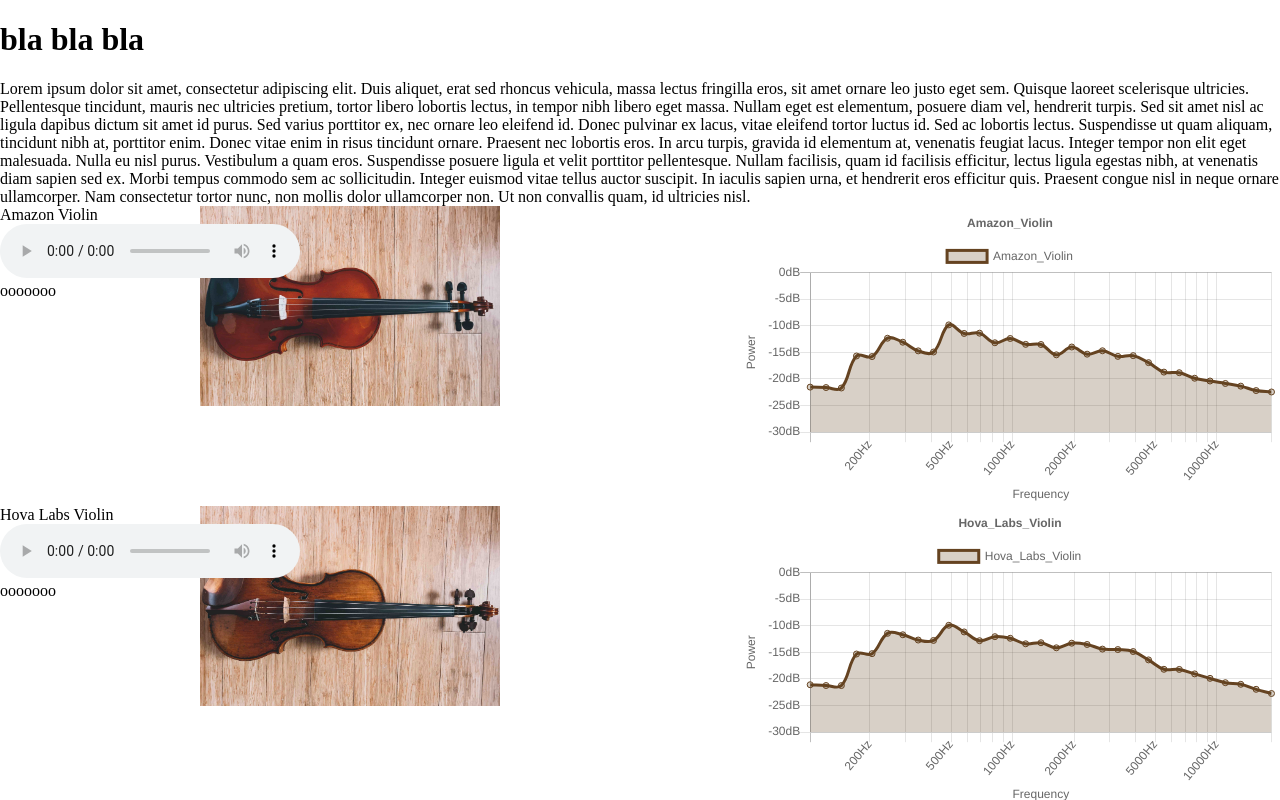
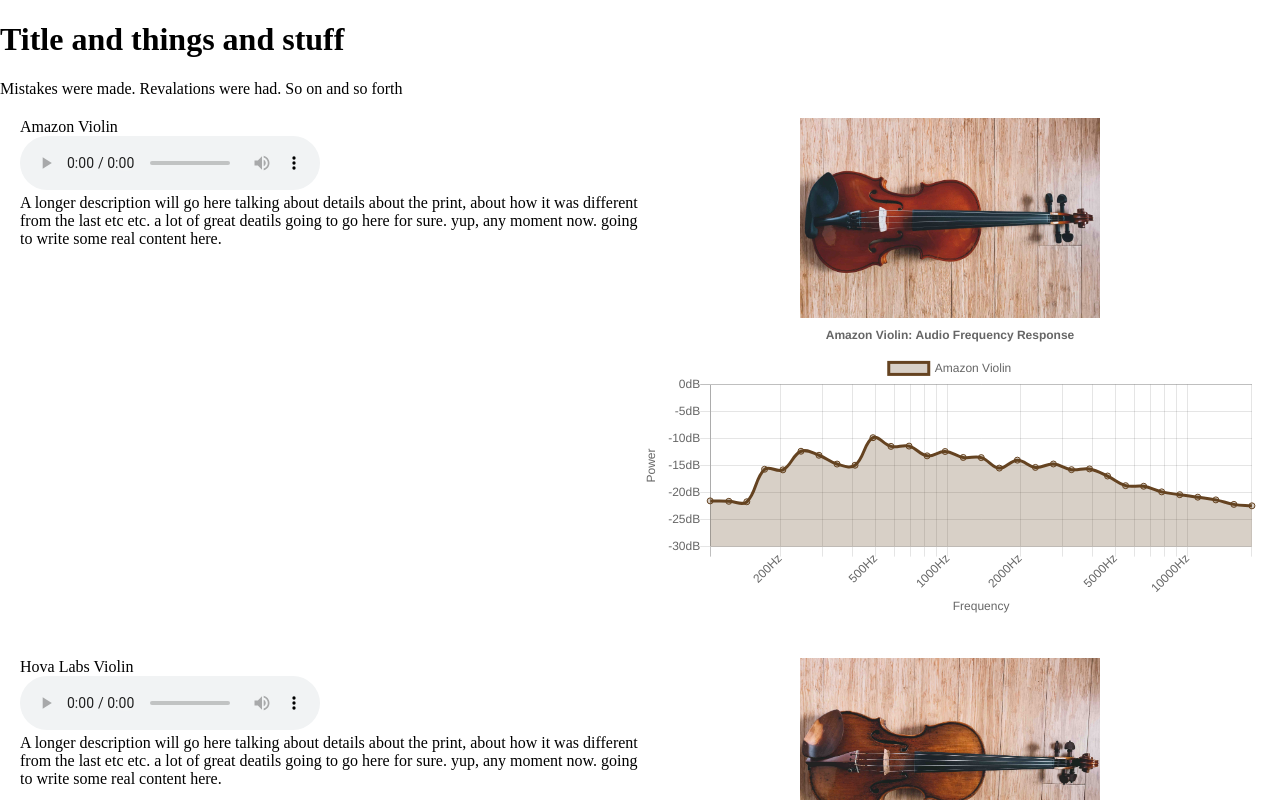
Before and after one commit to HovaLabs/audio-comparison-kit, a React (Create React App) app: page / in a window 1280 px wide. Shown: the top 800 px of the page. Built offline with nearby package versions, Linux system fonts and the light colour scheme.

Commit message:
Switching up content

```diff
--- a/src/BlogIntro.js
+++ b/src/BlogIntro.js
@@ -2,11 +2,9 @@ import React, { Fragment} from 'react';
 
 export const BlogIntro = () => (
   <Fragment>
-    <h1>bla bla bla</h1>
+    <h1>Title and things and stuff</h1>
     <div>
-    Lorem ipsum dolor sit amet, consectetur adipiscing elit. Duis aliquet, erat sed rhoncus vehicula, massa lectus fringilla eros, sit amet ornare leo justo eget sem. Quisque laoreet scelerisque ultricies. Pellentesque tincidunt, mauris nec ultricies pretium, tortor libero lobortis lectus, in tempor nibh libero eget massa. Nullam eget est elementum, posuere diam vel, hendrerit turpis. Sed sit amet nisl ac ligula dapibus dictum sit amet id purus. Sed varius porttitor ex, nec ornare leo eleifend id. Donec pulvinar ex lacus, vitae eleifend tortor luctus id. Sed ac lobortis lectus. Suspendisse ut quam aliquam, tincidunt nibh at, porttitor enim. Donec vitae enim in risus tincidunt ornare. Praesent nec lobortis eros. In arcu turpis, gravida id elementum at, venenatis feugiat lacus.
-
-Integer tempor non elit eget malesuada. Nulla eu nisl purus. Vestibulum a quam eros. Suspendisse posuere ligula et velit porttitor pellentesque. Nullam facilisis, quam id facilisis efficitur, lectus ligula egestas nibh, at venenatis diam sapien sed ex. Morbi tempus commodo sem ac sollicitudin. Integer euismod vitae tellus auctor suscipit. In iaculis sapien urna, et hendrerit eros efficitur quis. Praesent congue nisl in neque ornare ullamcorper. Nam consectetur tortor nunc, non mollis dolor ullamcorper non. Ut non convallis quam, id ultricies nisl.
+      Mistakes were made. Revalations were had. So on and so forth
     </div>
   </Fragment>
 )
--- a/src/InstrumentPanel.js
+++ b/src/InstrumentPanel.js
@@ -1,6 +1,6 @@
 import React, { Fragment } from 'react';
 import ReactAudioPlayer from 'react-audio-player';
-import { Box, Flex } from 'rebass';
+import { Box, Flex, Image } from 'rebass';
 
 import * as audioData from './audioData';
 import { AudioChart } from './AudioChart';
@@ -8,66 +8,67 @@ import { AudioChart } from './AudioChart';
 const violinMapping = {
   Amazon_Violin: {
     color: '#654321',
-    description: 'ooooooo',
+    description: 'A longer description will go here talking about details about the print, about how it was different from the last etc etc. a lot of great deatils going to go here for sure. yup, any moment now. going to write some real content here.',
   },
   Hova_Labs_Violin: {
     color: '#654321',
-    description: 'ooooooo',
+    description: 'A longer description will go here talking about details about the print, about how it was different from the last etc etc. a lot of great deatils going to go here for sure. yup, any moment now. going to write some real content here.',
   },
   Hovalin_Solid_Bridge: {
     color: '#000000',
-    description: 'ooooooo',
+    description: 'A longer description will go here talking about details about the print, about how it was different from the last etc etc. a lot of great deatils going to go here for sure. yup, any moment now. going to write some real content here.',
   },
   Hovalin_Solid_Bridge_Matte_Fiber: {
     color: '#000000',
-    description: 'ooooooo',
+    description: 'A longer description will go here talking about details about the print, about how it was different from the last etc etc. a lot of great deatils going to go here for sure. yup, any moment now. going to write some real content here.',
   },
   Hovalin_Wood_Bridge: {
     color: '#FF8000',
-    description: 'ooooooo',
+    description: 'A longer description will go here talking about details about the print, about how it was different from the last etc etc. a lot of great deatils going to go here for sure. yup, any moment now. going to write some real content here.',
   },
   Hovalin_Wood_Bridge_Matte_Fiber: {
     color: '#AAAAAA',
-    description: 'ooooooo',
+    description: 'A longer description will go here talking about details about the print, about how it was different from the last etc etc. a lot of great deatils going to go here for sure. yup, any moment now. going to write some real content here.',
   },
   Hovalin_Wood_Bridge_Four_Perimeters: {
     color: '#D8D800',
-    description: 'ooooooo',
+    description: 'A longer description will go here talking about details about the print, about how it was different from the last etc etc. a lot of great deatils going to go here for sure. yup, any moment now. going to write some real content here.',
   },
   Hovalin_Wood_Bridge_Seven_Perimeters: {
     color: '#00FF00',
-    description: 'ooooooo',
+    description: 'A longer description will go here talking about details about the print, about how it was different from the last etc etc. a lot of great deatils going to go here for sure. yup, any moment now. going to write some real content here.',
   },
   Hovalin_Wood_Bridge_Sideways: {
     color: '#FF0000',
-    description: 'ooooooo',
+    description: 'A longer description will go here talking about details about the print, about how it was different from the last etc etc. a lot of great deatils going to go here for sure. yup, any moment now. going to write some real content here.',
   },
   Modular_Fiddle: {
     color: '#008080',
-    description: 'ooooooo',
+    description: 'A longer description will go here talking about details about the print, about how it was different from the last etc etc. a lot of great deatils going to go here for sure. yup, any moment now. going to write some real content here.',
   },
 };
 
 export const InstrumentPanel = ({ name }) => {
   const { color, description } = violinMapping[name];
   const data = audioData[name];
+  const nameWithSpaces = name.replace(/_/g, ' ');
 
   return (
-    <Flex flexDirection="row">
-      <Box flex="0 1 200px">
-        <Box>{name.replace(/_/g, ' ')}</Box>
+    <Flex p="20px" flexDirection="row">
+      <Box flex="1" >
+        <Box>{nameWithSpaces}</Box>
         <ReactAudioPlayer
           src={`sampleFiles/${name}.mp3`}
           controls
         />
         <Box>{description}</Box>
       </Box>
-      <Flex flex="1" flexDirection="row" alignContent="flexEnd" width="100%">
-        <Box flex="1" width="300px">
-          <img alt={name} src={`./violinPhotos/${name}.jpg`} style={{width: 'inherit'}}/>
-        </Box>
+      <Flex flex="1" flexDirection="column" alignItems="center" width="100%">
+        <Flex flex="1" width="300px" alignItems="center">
+          <Image src={`./violinPhotos/${name}.jpg`} />
+        </Flex>
         <Box flex="1" width="100%">
-          <AudioChart title={name} datasets={[{ color, data, label: name }]}/>
+          <AudioChart title={nameWithSpaces + ": Audio Frequency Response"} datasets={[{ color, data, label: nameWithSpaces }]}/>
         </Box>
       </Flex>
     </Flex>
```
